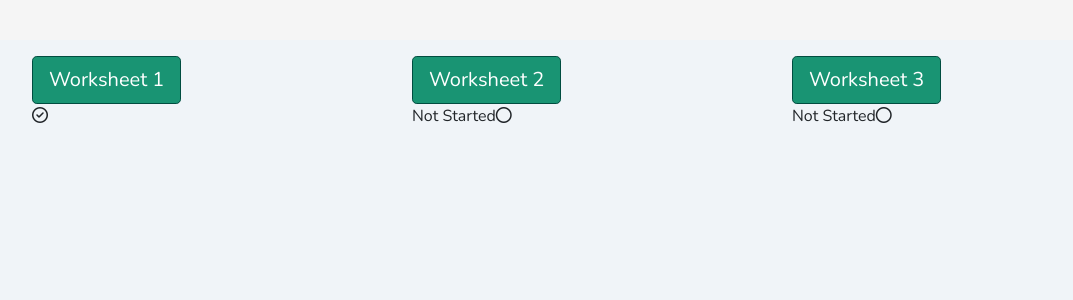
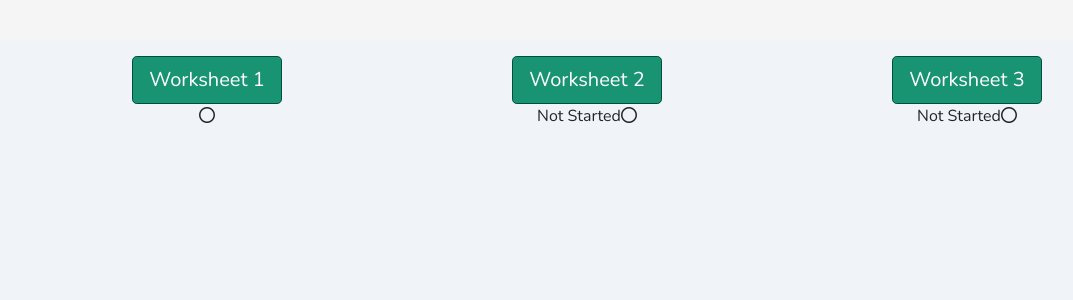
Before and after one commit to moullier/written-corrective-feedback, a React (Create React App) app in the folder client/: page /assignment in a window 1280 px wide. Shown: the top 300 px of the page, without its empty margins (53-1126 px from the left). Built offline with nearby package versions, Linux system fonts and the light colour scheme; no server answers.

Commit message:
Finished MVP version of tool1, all data saves, need to add correction code and tweak UI

```diff
--- a/client/src/pages/Assignment/Assignment.js
+++ b/client/src/pages/Assignment/Assignment.js
@@ -45,11 +45,12 @@ class Assignment extends Component {
   componentDidMount () {
     Axios.get("/api/assignment/" + this.state.assignmentId)
     .then(data => {
-
-      console.log("GOT HERE");
+      // update Tool1 status
       if(data.data.Tool1 && data.data.Tool1.completed) {
         console.log("tool 1 finished");
         $("#tool1status").text("Tool Completed");
+        $("#tool1check").removeClass("fa-circle");
+        $("#tool1check").addClass("fa-check-circle");
       } else if(data.data.Tool1) {
         $("#tool1status").text("In Progress");
       } else {
@@ -92,20 +93,27 @@ class Assignment extends Component {
           <h3>{this.state.classTitle}</h3>
           <p>{this.state.assignmentDescription}</p>
           <div className="row">
-            <div className="col-4">
+            <div className="col-4 d-block justify-content-center text-center">
               <button className="btn btn-primary btn-lg" onClick={this.goToTool}>Worksheet 1</button>
-              <br />
-              <span id="tool1status"></span><i className="far fa-check-circle"/>
+              <div className="d-block">
+                <span id="tool1status"></span>
+                <i id="tool1check" className="far fa-circle"/>
+              </div>
             </div>
-            <div className="col-4">
+            <div className="col-4 d-block justify-content-center text-center">
               <button className="btn btn-primary btn-lg">Worksheet 2</button>
-              <br />
-              <span id="tool2status">Not Started</span><i className="far fa-circle"/>
+              <div className="d-block">
+                <span id="tool2status">Not Started</span>
+                <i className="far fa-circle"/>
+              </div>
             </div>
-            <div className="col-4">
+            <div className="col-4 d-block justify-content-center text-center">
               <button className="btn btn-primary btn-lg">Worksheet 3</button>
               <br />
-              <span id="tool3status">Not Started</span><i className="far fa-circle"/>
+              <div className="d-block">
+                <span id="tool3status">Not Started</span>
+                <i className="far fa-circle"/>
+              </div>
             </div>
           </div>
         </div>
--- a/client/src/pages/Tool1/Tool1.js
+++ b/client/src/pages/Tool1/Tool1.js
@@ -35,6 +35,8 @@ class Tool1 extends Component {
       // step 3 information
       studentProficiencyLevel: undefined,
       directnessLevel: undefined,
+      // step 5 information
+      studentResponseAssignment: undefined,
       // state for dayPicker components
       // step 1 dates:
       assignedDay: undefined,
@@ -109,7 +111,7 @@ class Tool1 extends Component {
 
         // other data retreived
         const {studentProficiencyLevel, directnessLevel, expectationsSet,
-          expectationsHow, completed} = tool1data.data;
+          expectationsHow, studentResponseAssignment, completed} = tool1data.data;
         // const directnessLevel = tool1data.data.directnessLevel;
         console.log(directnessLevel);
         // const expectationsSet = tool1data.data.expectationsSet;
@@ -189,7 +191,9 @@ class Tool1 extends Component {
             studentProficiencyLevel: studentProficiencyLevel,
             directnessLevel: directnessLevel,
             expectationsSet: expectationsSet,
-            expectationsHow: expectationsHow
+            expectationsHow: expectationsHow,
+            studentResponseAssignment: studentResponseAssignment,
+            completed: completed
           })
 
         })
@@ -372,6 +376,7 @@ class Tool1 extends Component {
           break;
         case 5:
           console.log("updating on step 5");
+          $("#nextStepButton").text("Finish and Save");
           updateObject = {
             studentResponseAssignment: this.state.studentResponseAssignment,
             responseDueDate: this.state.responseDueDay,
@@ -379,10 +384,10 @@ class Tool1 extends Component {
           };
           break;
         case 6:
-          console.log("updating button text?");
-          $("#nextStepButton").text("Finish and Save");
+          console.log("updating on step 6");
           updateObject = {
-            peerWCFDate: this.state.peerWCFDay
+            peerWCFDate: this.state.peerWCFDay,
+            completed: true
           };
           break;
         default:
@@ -443,7 +448,15 @@ class Tool1 extends Component {
 
   handleDirectnessChange(e) {
     console.log(e.value);
-    this.setState({directnessLevel: e.value});
+    this.setState({directnessLevel: e.value},
+      () => {
+        if(this.state.directnessLevel === "Underlining location of errors + use of a correction code") {
+          $("#enterCorrectionCodeDiv").show();
+        } else {
+          // possibly clear out any selected correction code here?
+          $("#enterCorrectionCodeDiv").hide();
+        }
+      });
   }
 
   handleStudentProficiencyChange(e) {
@@ -561,6 +574,19 @@ class Tool1 extends Component {
       ]
     }
 
+    let step3ValuesEntered = "";
+
+    if(this.state.studentProficiencyLevel) {
+      step3ValuesEntered = <div>
+        <p><strong>Student Proficiency Level Selected:</strong></p>
+        <p>{this.state.studentProficiencyLevel}</p>
+        <p><strong>Type of Focused Feedback Selected:</strong></p>
+      <p>{this.state.directnessLevel}</p>
+      </div>
+    }
+
+
+
     let studentResponseAssignments = [];
 
     if(this.state.studentProficiencyLevel === "Novice (A1 and A2)") {
@@ -581,7 +607,14 @@ class Tool1 extends Component {
 
     console.log(studentResponseAssignments);
 
-
+    let studentResponseDisplay = "";
+    if(this.state.studentResponseAssignment) {
+      studentResponseDisplay = <div>
+      <p><strong>Selected Student Response:</strong></p>
+      <p>{this.state.studentResponseAssignment}
+      <button className="btn btn-link" onClick={() => {$("#selectStudentResponseDiv").show()}}>(edit)</button></p>
+    </div>
+    };
 
 
     // let languageProficiencyModal = <div className="modal" id="languageProficiencyModal" tabIndex="-1" role="dialog">
@@ -797,7 +830,9 @@ class Tool1 extends Component {
               </tbody>
             </table> */}
             <p>You can use the expected language proficiency of the average learner as a guide to select the type of focused feedback students will receive on this assignment.</p>
-            <p>What is the expected language proficiency of students in this class? For more information you can reference the <a href="https://www.coe.int/web/common-european-framework-reference-languages/table-1-cefr-3.3-common-reference-levels-global-scale" target="_blank">Common European Framework</a>.</p>
+            {step3ValuesEntered}
+            <div></div>
+            <p>What is the expected language proficiency of students in this class? For more information you can reference the <a href="https://www.coe.int/web/common-european-framework-reference-languages/table-1-cefr-3.3-common-reference-levels-global-scale" target="_blank" rel="noopener noreferrer">Common European Framework</a>.</p>
             <div className="selectDD">
               <Select
                 options={studentProficiencyLevels}
@@ -812,9 +847,9 @@ class Tool1 extends Component {
                 // defaultValue={{ label: this.state.directnessLevel, value: this.state.directnessLevel }}
               />
             </div>
-            {/* <button className="btn btn-link mb-3" data-toggle="modal" data-target="#languageProficiencyModal">See More Info</button>
-          {languageProficiencyModal} */}
-
+            <div id="enterCorrectionCodeDiv" className="initiallyHidden">
+              ENTER CORRECTION CODE HERE!!
+            </div>
           </div>
           <div className="initiallyHidden" id="step_4">
             <h5>Step 4: Setting Student Expectations</h5>
@@ -907,12 +942,15 @@ class Tool1 extends Component {
                 </tr>
               </tbody>
             </table>
+            {studentResponseDisplay}
+            <div id="selectStudentResponseDiv">
               <p>Select task:</p>
               <div className="selectDD">
                 <Select
                   options={studentResponseAssignments}
                   onChange={this.handleStudentResponseAssignmentChange} // assign onChange function
                 />
+              </div>
             </div>
             <p>If students will have to turn this response assignment back in to you, what will the due date for this assignment be?
             </p>
```
Also changed, not shown: 1 other file (tests, documents, lock files or other folders). Lines whose indentation alone changed are shown as unchanged.
